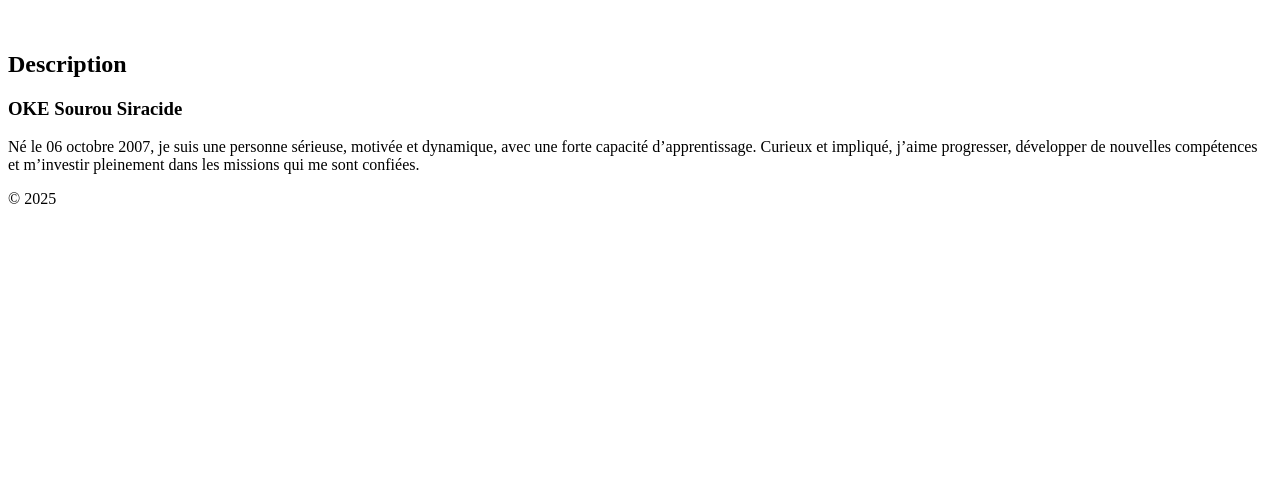
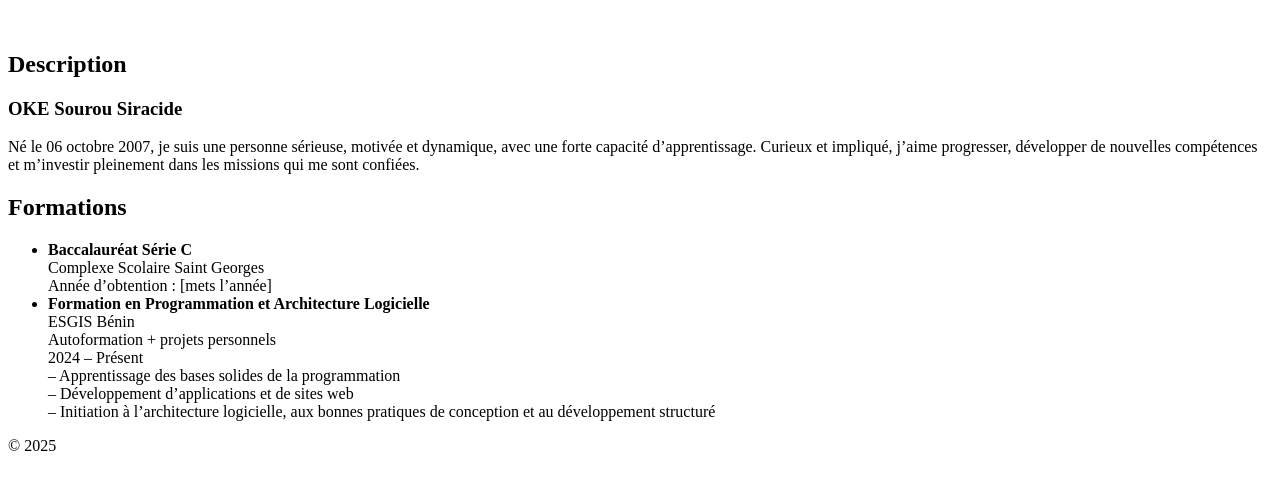
Before and after one commit to sira71234/mon_cv, a plain HTML site: page index.html in a window 1280 px wide. Shown: the part 101-590 px from the top of the page. Drawn offline with Linux system fonts and the light colour scheme.

Commit message:
modification

```diff
--- a/index.html
+++ b/index.html
@@ -12,6 +12,7 @@
         <p>Découvrez ici mes compétences et mon parcours académique.</p>
     </header>
 
+
      <section class="description">
         <img src="" alt="">
         <div class="">
@@ -25,6 +26,26 @@
         </div>
     </section>
 
+   <section class="formations">
+    <h2>Formations</h2>
+    <ul>
+        <li>
+            <strong>Baccalauréat Série C</strong><br>
+            Complexe Scolaire Saint Georges<br>
+            Année d’obtention : [mets l’année]
+        </li>
+        <li>
+            <strong>Formation en Programmation et Architecture Logicielle</strong><br>
+            ESGIS Bénin<br>
+            Autoformation + projets personnels<br>
+            2024 – Présent<br>
+            – Apprentissage des bases solides de la programmation<br>
+            – Développement d’applications et de sites web<br>
+            – Initiation à l’architecture logicielle, aux bonnes pratiques de conception et au développement structuré
+        </li>
+    </ul>
+</section>
+
 
     <footer>
         <p>© 2025</p>
```
